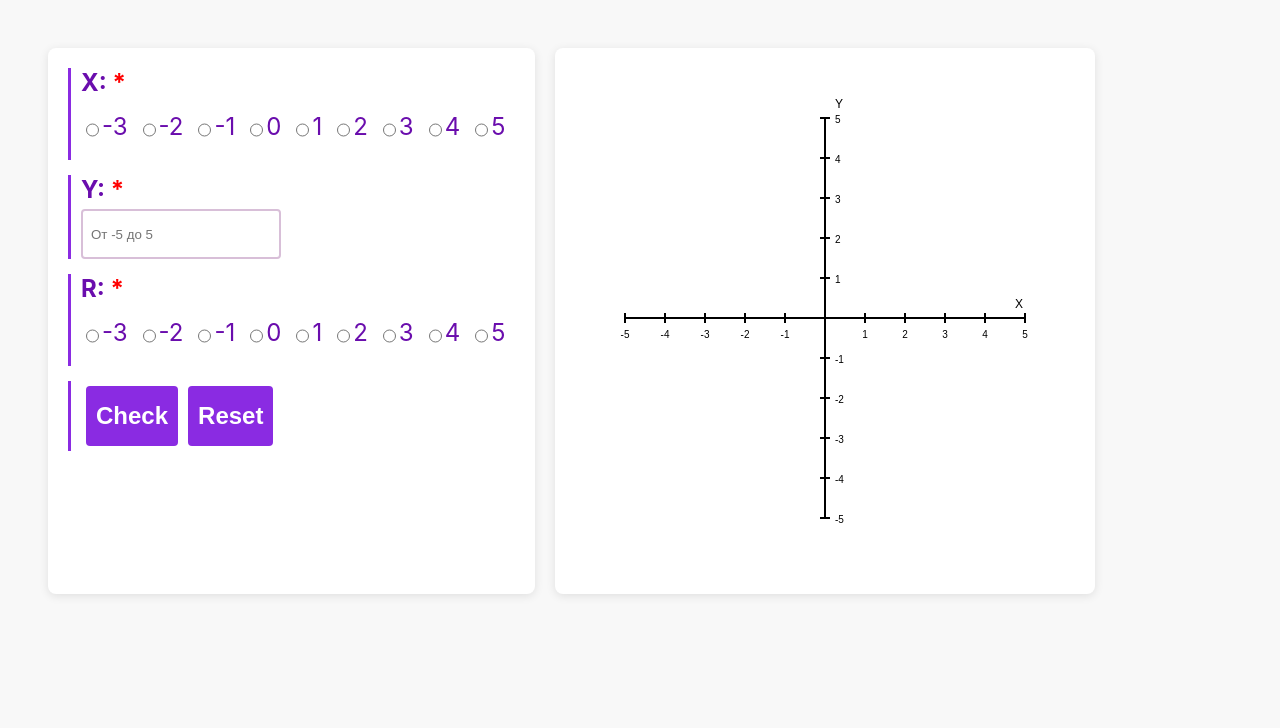
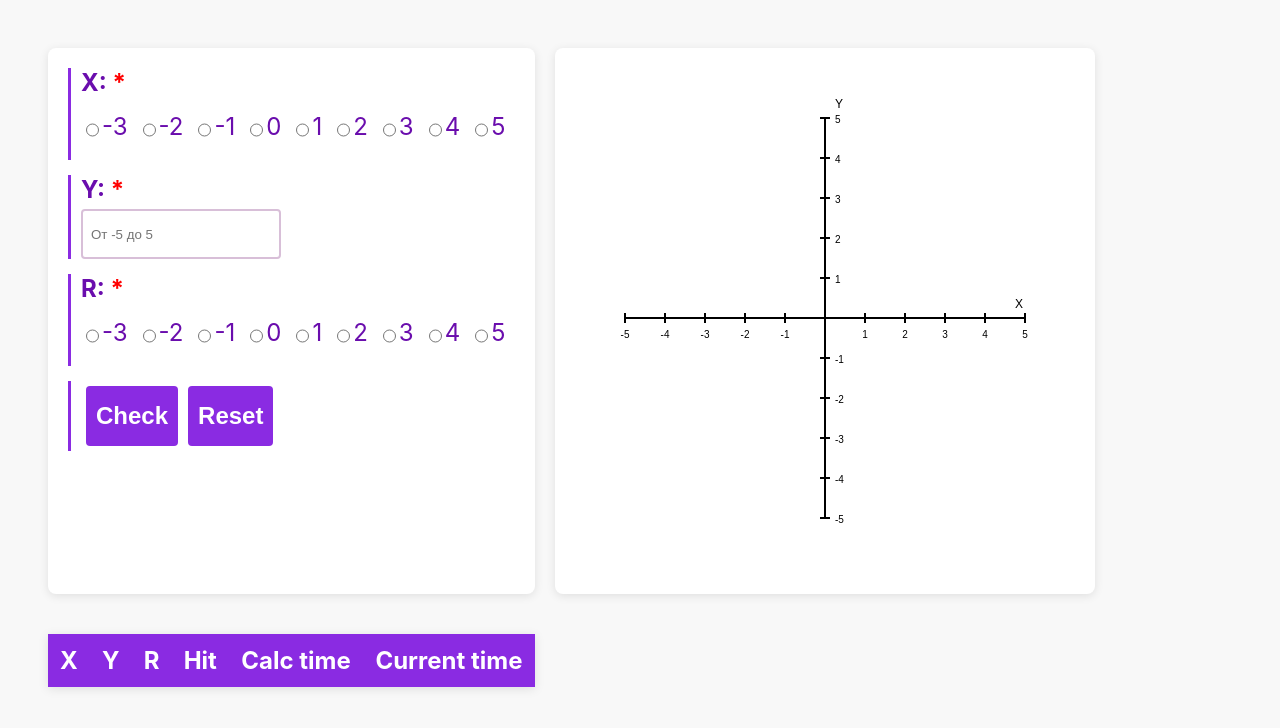
Before and after one commit to Dmitrylesnoy/Web-4-Redux, a React (Create React App) app: page / in a window 1280 px wide. Shown: the top 728 px of the page. Built offline with nearby package versions, Linux system fonts and the light colour scheme.

Commit message:
table component

```diff
--- a/src/App.tsx
+++ b/src/App.tsx
@@ -1,9 +1,9 @@
 import React from "react";
 import logo from "./logo.svg";
-import { Counter } from "./features/counter/Counter";
 import "./App.css";
 import { MyForm } from "./features/myForm/MyForm";
 import { Graph } from "./features/graph/Graph";
+import { MyTable } from "./features/myTable/MyTable";
 import styles from "./App.css";
 
 function App() {
@@ -17,6 +17,9 @@ function App() {
         <MyForm />
         <Graph />
       </div>
+      <div className="main-row">
+        <MyTable />
+      </div>
     </div>
   );
 }
--- a/src/app/store.ts
+++ b/src/app/store.ts
@@ -1,11 +1,13 @@
 import { configureStore, ThunkAction, Action } from "@reduxjs/toolkit";
 import counterReducer from "../features/counter/counterSlice";
 import myFormReducer from "../features/myForm/myFormSlice";
+import myTableReducer from "../features/myTable/myTableSlice";
 
 export const store = configureStore({
   reducer: {
     counter: counterReducer,
     myForm: myFormReducer,
+    myTable: myTableReducer,
   },
 });
 
--- a/src/features/myTable/MyTable.tsx
+++ b/src/features/myTable/MyTable.tsx
@@ -1,3 +1,37 @@
+import React from "react";
+import { useSelector } from "react-redux";
+import { RootState } from "../../app/store";
+import { PointData } from "./myTableSlice";
+import styles from "./MyTable.module.css";
+
 export function MyTable() {
-  return;
+  const tableData = useSelector((state: RootState) => state.myTable.data);
+  return (
+    <div className={styles.table}>
+      <table className={styles.tableData}>
+        <thead>
+          <tr>
+            <th>X</th>
+            <th>Y</th>
+            <th>R</th>
+            <th>Hit</th>
+            <th>Calc time</th>
+            <th>Current time</th>
+          </tr>
+        </thead>
+        <tbody>
+          {tableData.map((pointData: PointData, index: number) => (
+            <tr key={index} className={pointData.hit ? styles.hitYes : styles.hitNo}>
+              <td>{pointData.x}</td>
+              <td>{pointData.y}</td>
+              <td>{pointData.r}</td>
+              <td>{pointData.hit ? "Yes" : "No"}</td>
+              <td>{pointData.execTime} ns</td>
+              <td>{pointData.dataFormatted}</td>
+            </tr>
+          ))}
+        </tbody>
+      </table>
+    </div>
+  );
 }
--- a/src/features/myTable/myTableSlice.ts
+++ b/src/features/myTable/myTableSlice.ts
@@ -0,0 +1,37 @@
+import { createSlice, PayloadAction } from "@reduxjs/toolkit";
+
+export interface PointData {
+  x: number;
+  y: number;
+  r: number;
+  hit: boolean;
+  execTime: number;
+  dataFormatted: string;
+}
+
+export interface MyTableState {
+  data: PointData[];
+}
+
+const initialState: MyTableState = {
+  data: [],
+};
+
+const myTableSlice = createSlice({
+  name: "myTable",
+  initialState,
+  reducers: {
+    setTableData: (state, action: PayloadAction<PointData[]>) => {
+      state.data = action.payload;
+    },
+    addPointData: (state, action: PayloadAction<PointData>) => {
+      state.data.push(action.payload);
+    },
+    clearTableData: (state) => {
+      state.data = [];
+    },
+  },
+});
+
+export const { setTableData, addPointData, clearTableData } = myTableSlice.actions;
+export default myTableSlice.reducer;
```
Also changed, not shown: src/features/myTable/myTable.ts (deleted).
